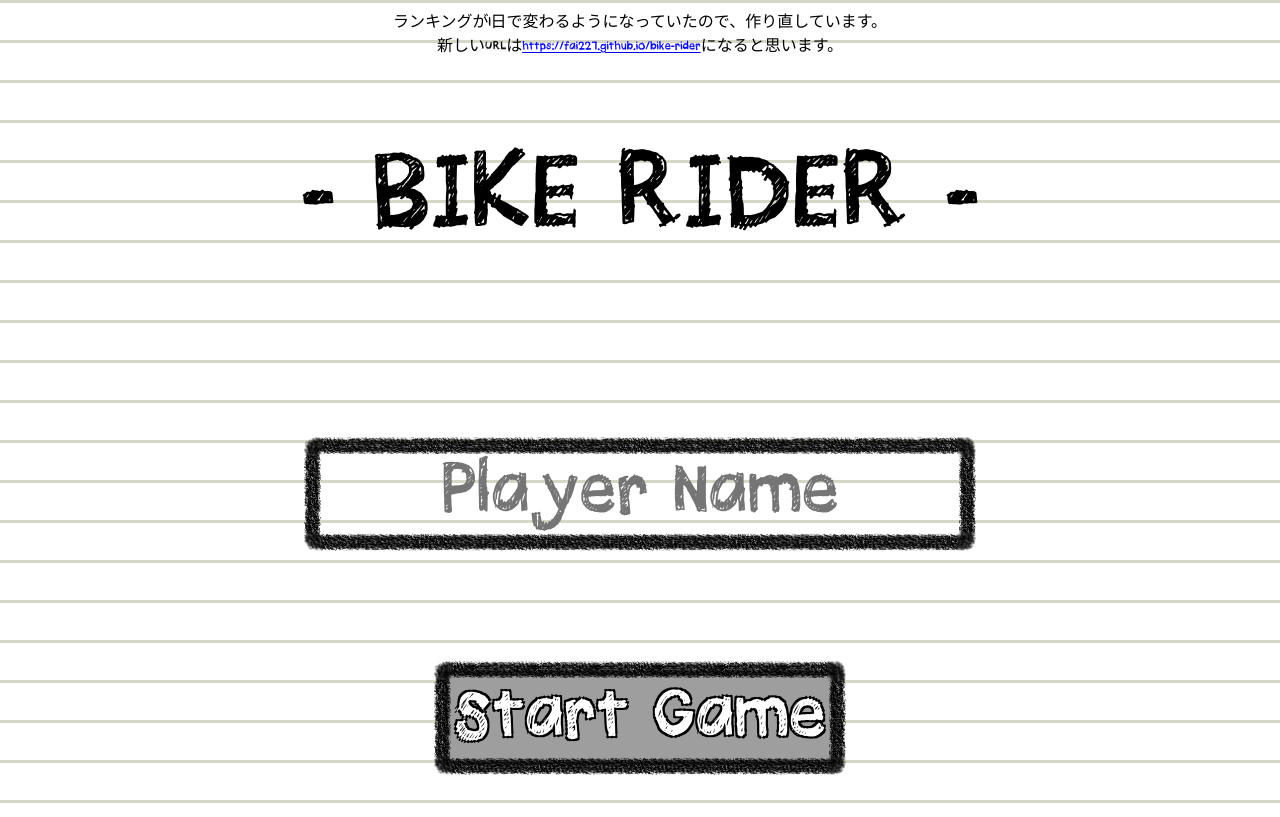
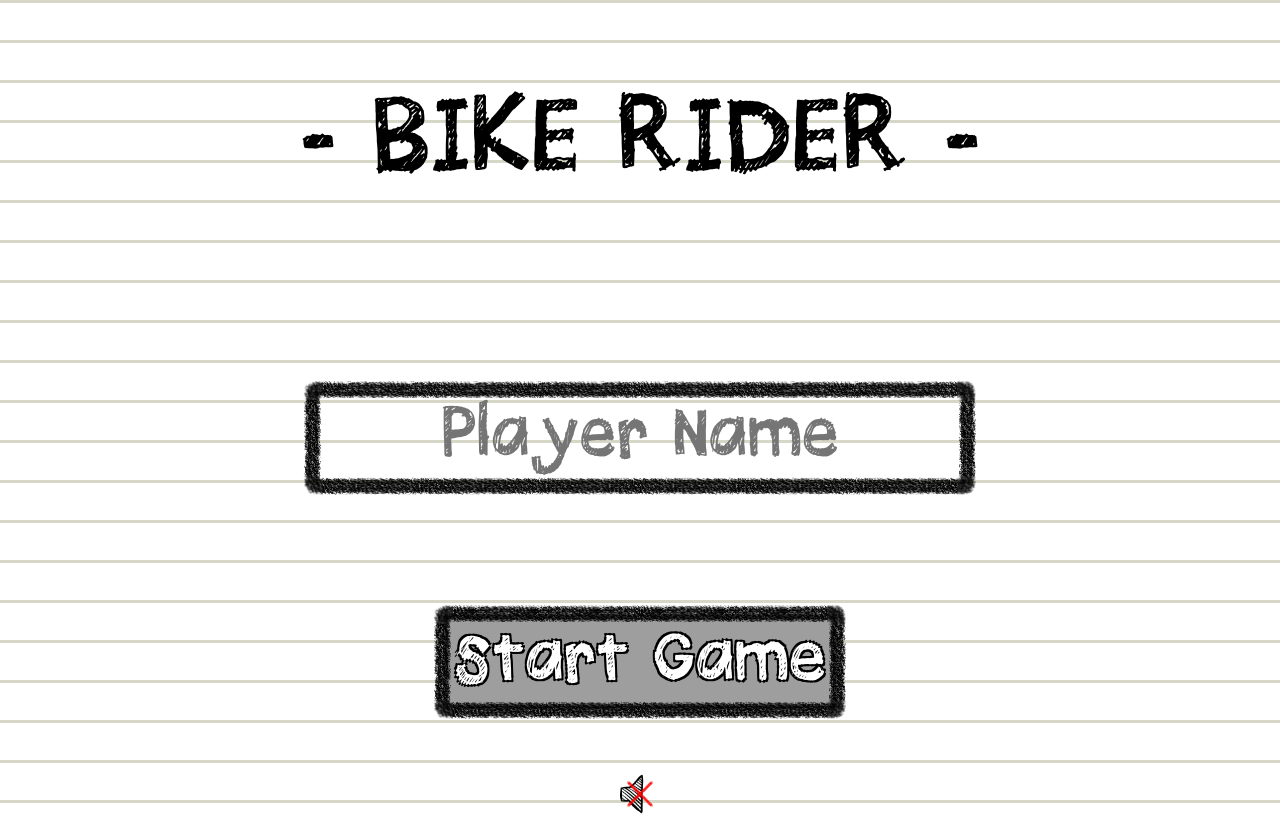
Before and after one commit to fai227/bike-rider, a plain HTML site: page index.html in a window 1280 px wide. Shown: the top 817 px of the page. Drawn offline with Linux system fonts and the light colour scheme; no server answers; grey boxes are pictures that could not be loaded.

Commit message:
Update index.html

```diff
--- a/index.html
+++ b/index.html
@@ -15,10 +15,6 @@
 
 <body>
     <div id="wrapper">
-        <div>
-            ランキングが1日で変わるようになっていたので、作り直しています。<br>
-            新しいURLは<a href="https://fai227.github.io/bike-rider">https://fai227.github.io/bike-rider</a>になると思います。<br>
-        </div>
         <div id="titleText" class="bigFont bigMargin">
             - BIKE RIDER -
         </div>
```
